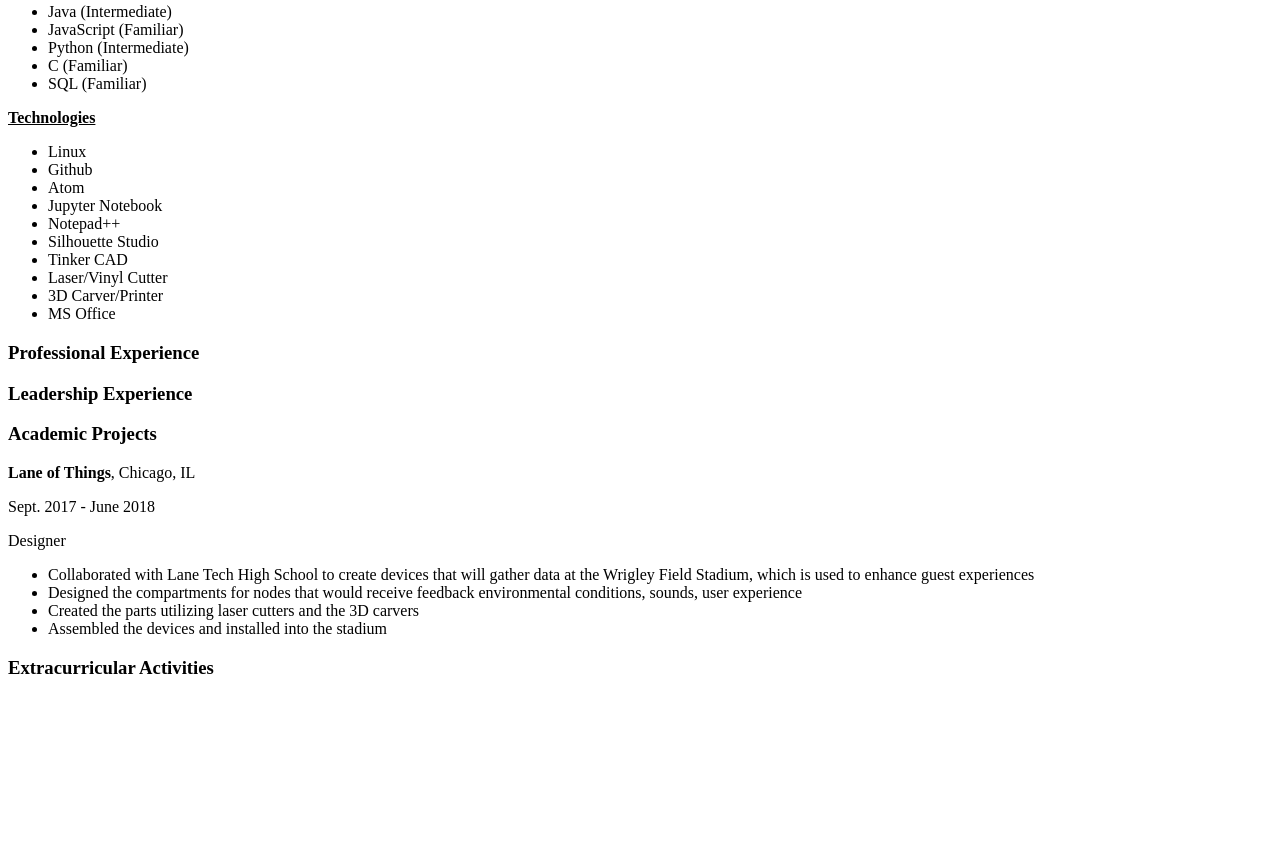
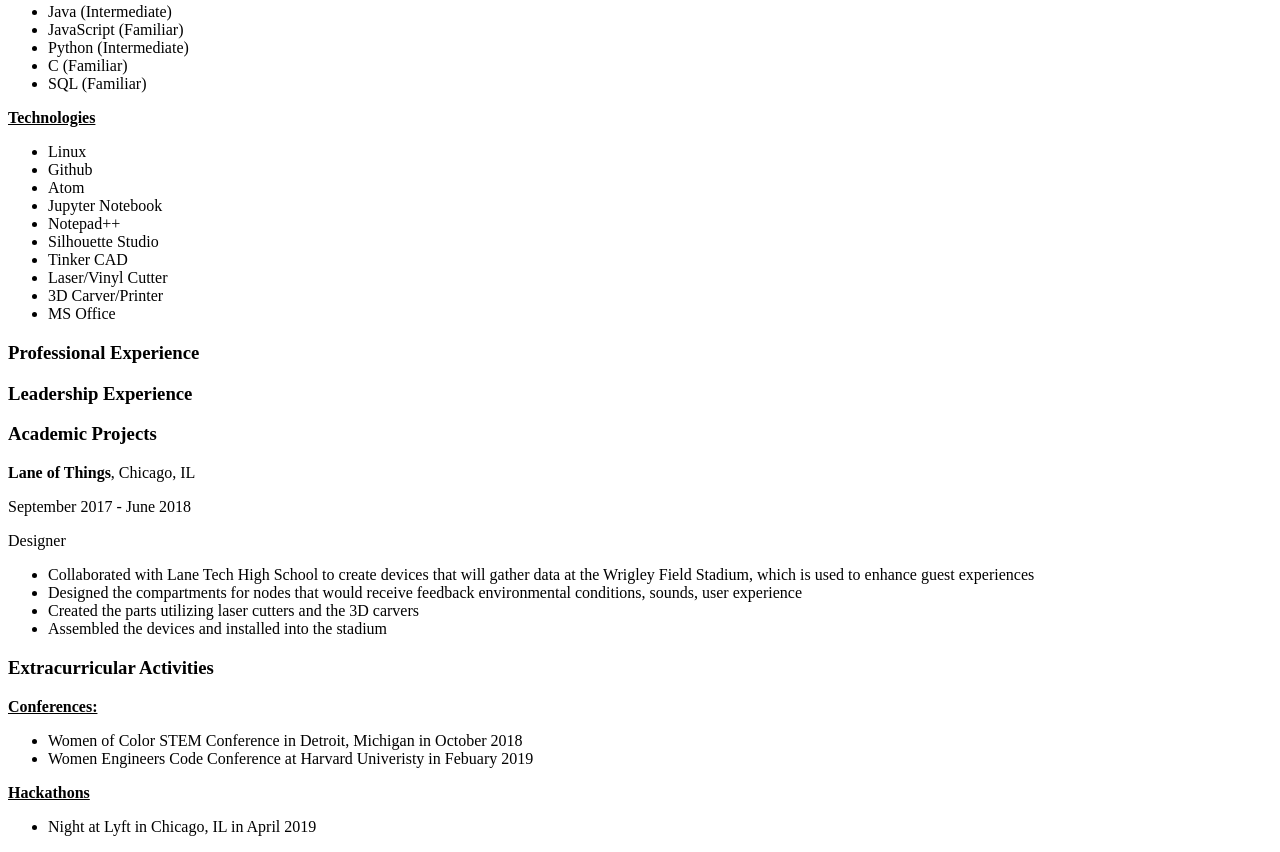
Before and after one commit to gtoledorodriguez/ITMD-361_Project-1, a plain HTML site: page resume.html in a window 1280 px wide. Shown: the part 1187-2039 px from the top of the page. Before the commit the page ends 1885 px from the top, so only its background shows below. Drawn offline with Linux system fonts and the light colour scheme.

Commit message:
Added to Extracurricular Activities
Also fixed dates so it said the whole month, not abbreviated

```diff
--- a/resume.html
+++ b/resume.html
@@ -90,7 +90,7 @@
 
     <h3>Academic Projects</h3>
     <p><strong>Lane of Things</strong>, Chicago, IL</p>
-    <p>Sept. 2017 - June 2018</p>
+    <p>September 2017 - June 2018</p>
     <p>Designer</p>
     <ul>
       <li>
@@ -103,6 +103,16 @@
     </ul>
 
     <h3>Extracurricular Activities</h3>
+    <p><strong><u>Conferences:</u></strong></p>
+    <ul>
+      <li>Women of Color STEM Conference in Detroit, Michigan in October 2018</li>
+      <li>Women Engineers Code Conference at Harvard Univeristy in Febuary 2019</li>
+    </ul>
+
+    <p><strong><u>Hackathons</u></strong></p>
+    <ul>
+      <li>Night at Lyft in Chicago, IL in April 2019</li>
+    </ul>
 
   </body>
 </html>
```
